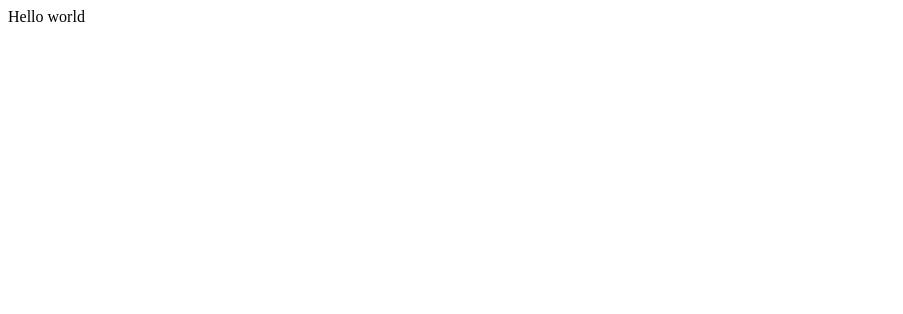
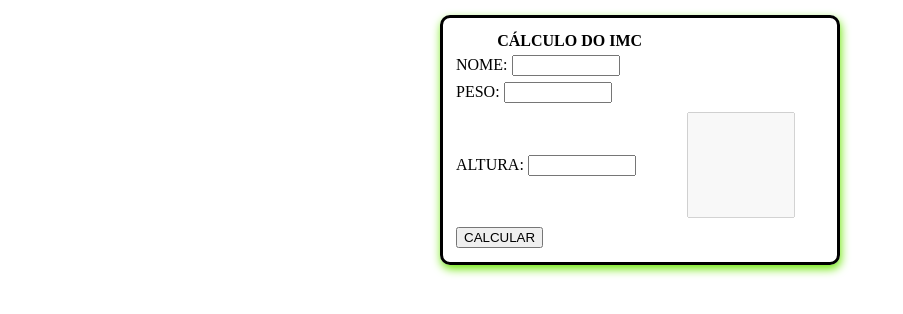
Before and after one commit to jhon1dev/Atividade02-js, a plain HTML site: page index.html in a window 1280 px wide. Shown: the whole page, without its empty margins (0-903 px from the left). Drawn offline with Linux system fonts and the light colour scheme.

Commit message:
atualizações

```diff
--- a/index.html
+++ b/index.html
@@ -1,24 +1,39 @@
 <!DOCTYPE html>
-<html>
-
+<html lang="pt-br">
 <head>
   <meta charset="utf-8">
   <meta name="viewport" content="width=device-width">
-  <title>Atividade02</title>
+  <title>Atividade 02</title>
   <link href="style.css" rel="stylesheet" type="text/css" />
   <script src="script.js"></script>
 </head>
 
 <body>
-  Hello world
+  <div class="tabela">
 
 
-  <!--
-  This script places a badge on your repl's full-browser view back to your repl's cover
-  page. Try various colors for the theme: dark, light, red, orange, yellow, lime, green,
-  teal, blue, blurple, magenta, pink!
-  -->
-  <script src="https://replit.com/public/js/replit-badge-v2.js" theme="dark" position="bottom-right"></script>
+  <table>
+    <tr>
+    <th>CÁLCULO DO IMC</th>
+    </tr>
+    <div class="entradas">
+    <tr>
+      <td>NOME: <input type="text" id="nome"></td>
+    </tr>
+    <tr>
+      <td>PESO: <input type="text" id="peso"></td>
+
+    </tr>
+    <tr>
+      <td>ALTURA: <input type="text" id="altura"></td>
+    </div>
+      <td> <input type="text" id="output" disabled> </td>
+    </tr>
+    <tr>
+      <td> <button onclick=""> CALCULAR </button> </td>
+    </tr>
+  </table>
+    </div>
 </body>
 
 </html>
--- a/style.css
+++ b/style.css
@@ -1,4 +1,29 @@
 html {
-  height: 100%;
-  width: 100%;
+  padding:0px;
+  margin:0px;
 }
+
+.tabela{
+  margin-top: 15px;
+  display: flex;
+  justify-content: center;
+}
+
+table{
+/*   display: flex; */
+  border: solid;
+    border-radius: 10px;
+    box-shadow: 1px 4px 10px #6de708;
+    height: 250px;
+    width: 400px;
+  padding:10px;
+}
+
+table input{
+  width: 100px;
+}
+
+#output{
+  height: 100px;
+  width: 100px;
+}
```
